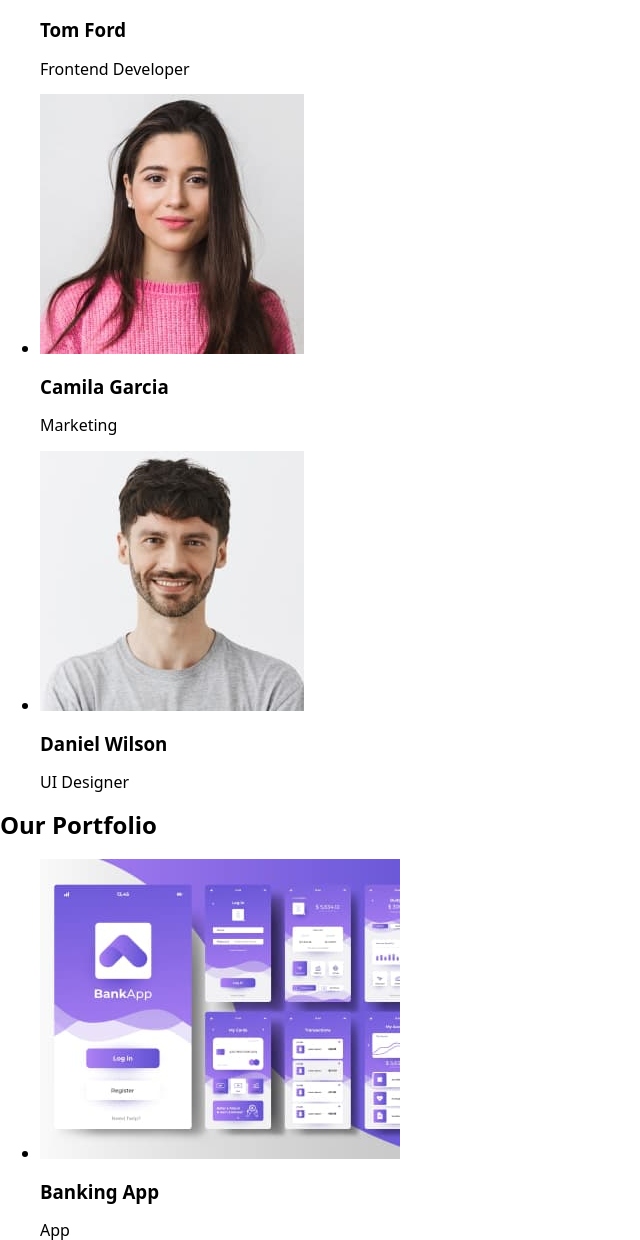
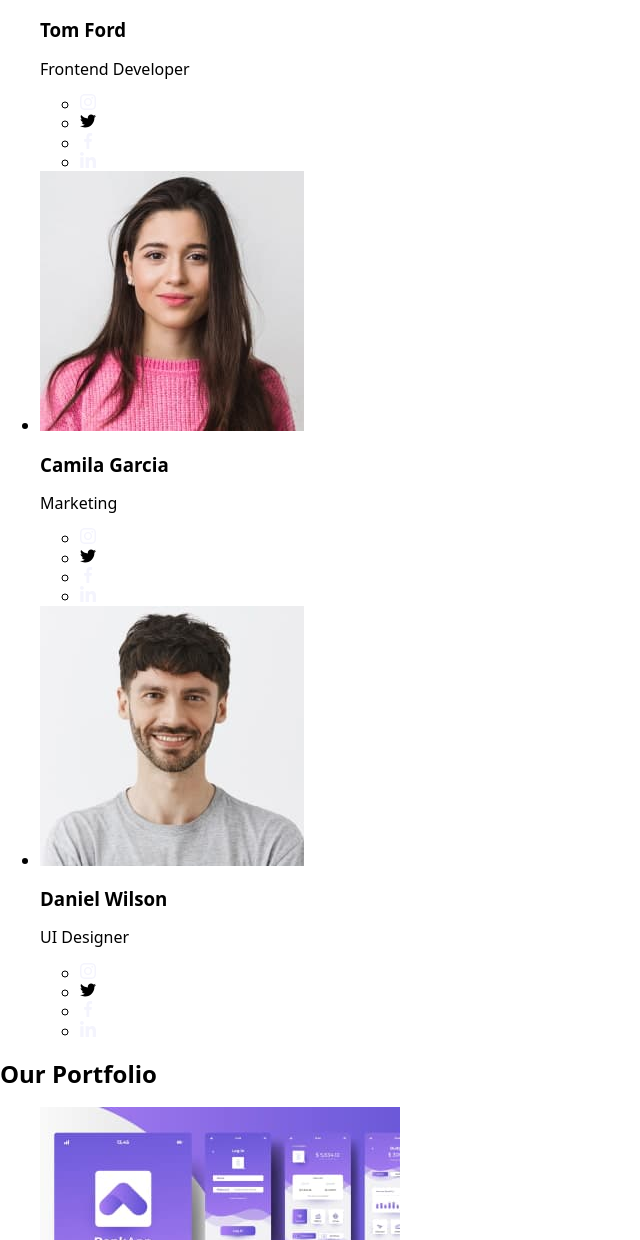
Before and after one commit to Tarik240776/goit-markup-hw-04, a plain HTML site: page index.html in a window 1280 px wide. Shown: the part 1693-2933 px from the top of the page, without its empty margins (0-640 px from the left). Drawn offline with nearby package versions, Linux system fonts and the light colour scheme; files whose address does not match are found by name.

Commit message:
add markup

```diff
--- a/index.html
+++ b/index.html
@@ -183,6 +183,36 @@
               <div class="team-text-wrap">
                 <h3 class="team-main-name">Tom Ford</h3>
                 <p class="team-main-post">Frontend Developer</p>
+                <ul class="team-soc-list">
+                  <li class="team-soc-item">
+                    <a href="" class="team-soc-link">
+                      <svg class="team-soc-icon" width="16" height="16">
+                        <use href="./images/icons.svg#icon-instagram-2"></use>
+                      </svg>
+                    </a>
+                  </li>
+                  <li class="team-soc-item">
+                    <a href="" class="team-soc-link">
+                      <svg class="team-soc-icon" width="16" height="16">
+                        <use href="./images/icons.svg#icon-twitter"></use>
+                      </svg>
+                    </a>
+                  </li>
+                  <li class="team-soc-item">
+                    <a href="" class="team-soc-link">
+                      <svg class="team-soc-icon" width="16" height="16">
+                        <use href="./images/icons.svg#icon-facebook-1"></use>
+                      </svg>
+                    </a>
+                  </li>
+                  <li class="team-soc-item">
+                    <a href="" class="team-soc-link">
+                      <svg class="team-soc-icon" width="16" height="16">
+                        <use href="./images/icons.svg#icon-linkedin-1"></use>
+                      </svg>
+                    </a>
+                  </li>
+                </ul>
               </div>
             </li>
             <li class="team-main-item">
@@ -196,6 +226,36 @@
               <div class="team-text-wrap">
                 <h3 class="team-main-name">Camila Garcia</h3>
                 <p class="team-main-post">Marketing</p>
+                <ul class="team-soc-list">
+                  <li class="team-soc-item">
+                    <a href="" class="team-soc-link">
+                      <svg class="team-soc-icon" width="16" height="16">
+                        <use href="./images/icons.svg#icon-instagram-2"></use>
+                      </svg>
+                    </a>
+                  </li>
+                  <li class="team-soc-item">
+                    <a href="" class="team-soc-link">
+                      <svg class="team-soc-icon" width="16" height="16">
+                        <use href="./images/icons.svg#icon-twitter"></use>
+                      </svg>
+                    </a>
+                  </li>
+                  <li class="team-soc-item">
+                    <a href="" class="team-soc-link">
+                      <svg class="team-soc-icon" width="16" height="16">
+                        <use href="./images/icons.svg#icon-facebook-1"></use>
+                      </svg>
+                    </a>
+                  </li>
+                  <li class="team-soc-item">
+                    <a href="" class="team-soc-link">
+                      <svg class="team-soc-icon" width="16" height="16">
+                        <use href="./images/icons.svg#icon-linkedin-1"></use>
+                      </svg>
+                    </a>
+                  </li>
+                </ul>
               </div>
             </li>
             <li class="team-main-item">
@@ -209,6 +269,36 @@
               <div class="team-text-wrap">
                 <h3 class="team-main-name">Daniel Wilson</h3>
                 <p class="team-main-post">UI Designer</p>
+                <ul class="team-soc-list">
+                  <li class="team-soc-item">
+                    <a href="" class="team-soc-link">
+                      <svg class="team-soc-icon" width="16" height="16">
+                        <use href="./images/icons.svg#icon-instagram-2"></use>
+                      </svg>
+                    </a>
+                  </li>
+                  <li class="team-soc-item">
+                    <a href="" class="team-soc-link">
+                      <svg class="team-soc-icon" width="16" height="16">
+                        <use href="./images/icons.svg#icon-twitter"></use>
+                      </svg>
+                    </a>
+                  </li>
+                  <li class="team-soc-item">
+                    <a href="" class="team-soc-link">
+                      <svg class="team-soc-icon" width="16" height="16">
+                        <use href="./images/icons.svg#icon-facebook-1"></use>
+                      </svg>
+                    </a>
+                  </li>
+                  <li class="team-soc-item">
+                    <a href="" class="team-soc-link">
+                      <svg class="team-soc-icon" width="16" height="16">
+                        <use href="./images/icons.svg#icon-linkedin-1"></use>
+                      </svg>
+                    </a>
+                  </li>
+                </ul>
               </div>
             </li>
           </ul>
```
